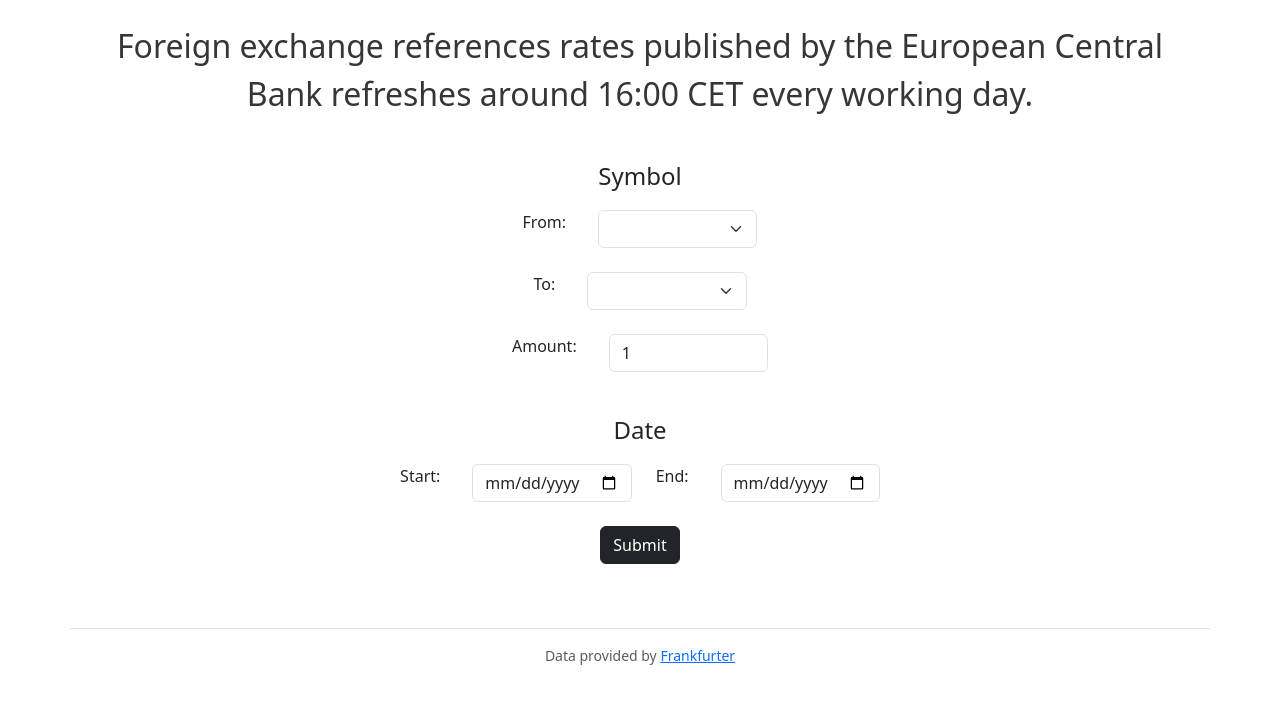
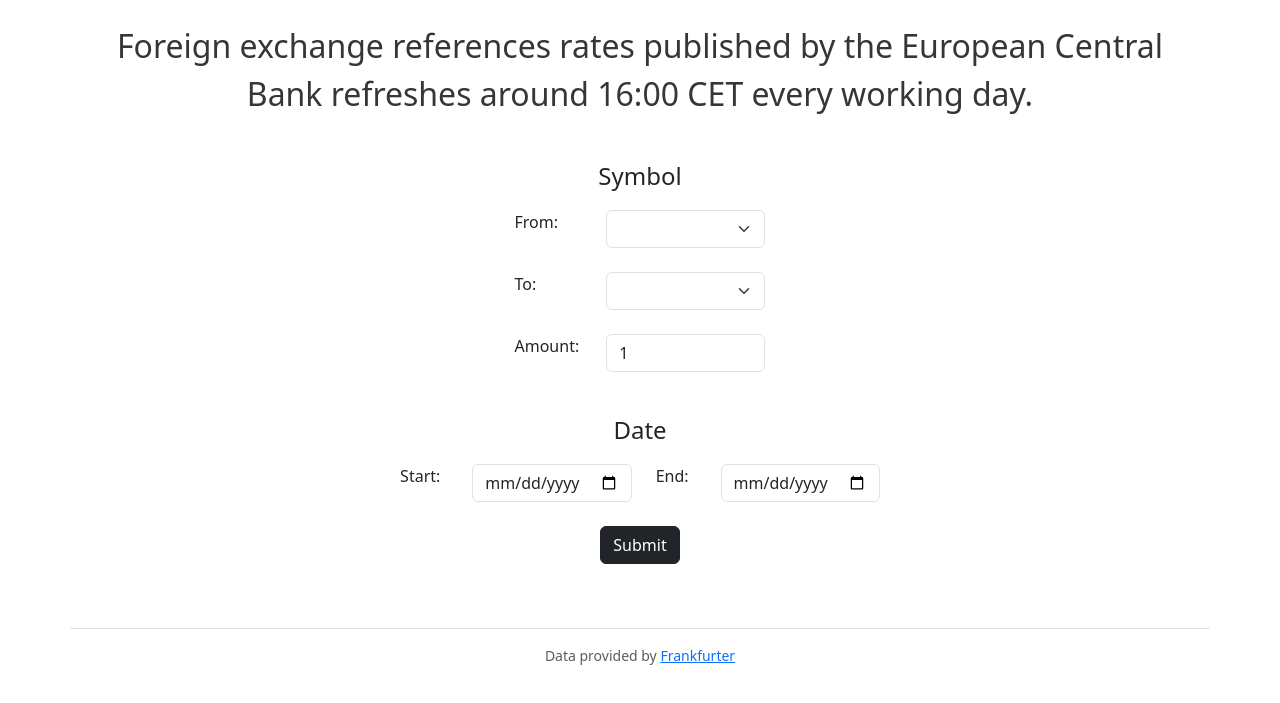
Before and after one commit to Awus66/tarea-clase-12, a website: page exchange/index.html in a window 1280 px wide. Shown: the part 75-778 px from the top of the page. Drawn offline with nearby package versions, Linux system fonts and the light colour scheme; no server answers.

Commit message:
Alinea contenido

```diff
--- a/exchange/index.html
+++ b/exchange/index.html
@@ -42,18 +42,16 @@
 			</div>
 
 			<div class="row justify-content-center m-2">
-				<div class="col-lg-auto mb-3">
+				<div class="col-lg-1 mb-3">
 					<label class="form-label me-2" for="from">From:</label>
 				</div>
 				<div class="col-lg-2 mb-3">
-					<select class="form-select" id="from" required>
-
-					</select>
+					<select class="form-select" id="from" required></select>
 				</div>
 			</div>
 
 			<div class="row justify-content-center m-2">
-				<div class="col-lg-auto mb-3">
+				<div class="col-lg-1 mb-3">
 					<label class="form-label me-2" for="to">To:</label>
 				</div>
 				<div class="col-lg-2 mb-3">
@@ -64,7 +62,7 @@
 			</div>
 
 			<div class="row justify-content-center m-2">
-				<div class="col-lg-auto mb-3">
+				<div class="col-lg-1 mb-3">
 					<label class="form-label me-2" for="amount">Amount:</label>
 				</div>
 				<div class="col-lg-2 mb-3">
```
